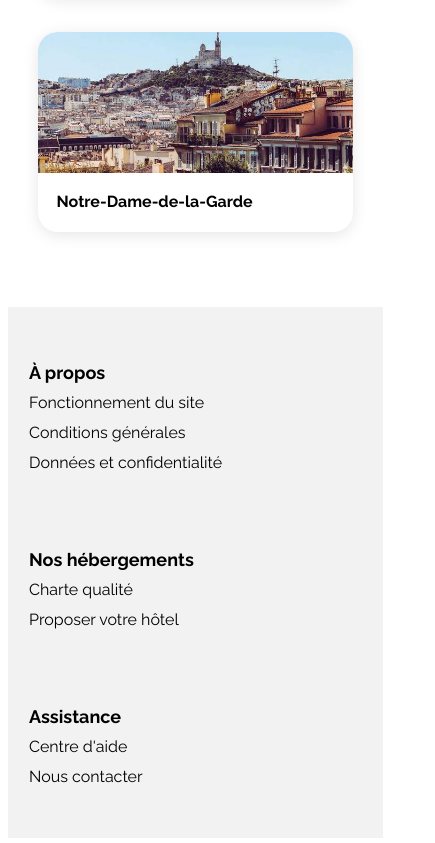
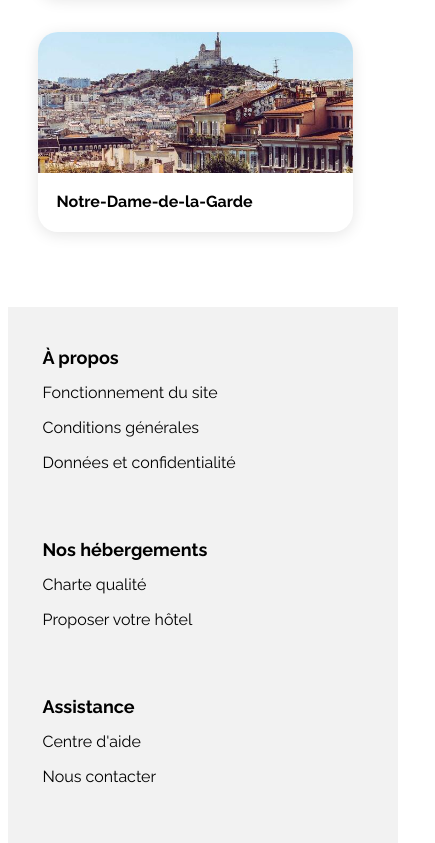
Before and after one commit to Sally-Glanowski/Booki, a plain HTML site: page index.html in a window 390 px wide. Shown: the part 3677-4520 px from the top of the page, 435 px wide, since content can reach past the window. Drawn offline with Linux system fonts and the light colour scheme.

Commit message:
correction erreur css et html footer

```diff
--- a/index.html
+++ b/index.html
@@ -20,8 +20,8 @@
                 <img class="logo-small" src="images/logo/Booki.png" alt="logo Booki, couleur bleu">
                     <nav>
                         <ul class="hebergement-ul">
-                            <li><a href="#ancre-hebergements">Hébergements</a></li>
-                            <li><a href="#activites-loisir">Activités</a></li>
+                            <li class="nav-liste"><a href="#ancre-hebergements">Hébergements</a></li>
+                            <li class="nav-liste"><a href="#activites-loisir">Activités</a></li>
                         </ul>
                     </nav>
         </header>
@@ -289,8 +289,8 @@
                         </article>
                     </a>
                </div>
-
-            </section>
+            </div>
+        </section>
 
         </main>
 
@@ -303,13 +303,15 @@
                     <img class="img-activities" src="./images/activites/vieux-port.jpg" alt="photo du vieux port de Marseille
                     beaucoup de bateaux et de voiliers face aux immeubles">
                     <h3 class="activities-name">Vieux Port</h3>
-                </div></a>
+                </a>
+            </div>
 
 
                 <div class="activities-container"><a href="#">
                     <img class="img-activities" src="./images/activites/fort-de-promegues.jpg" alt=" photo du fort au sommet des rochers">
                     <h3 class="activities-name">Fort de Pomegues</h3>
-                </div></a>
+                </a>
+            </div>
 
 
 
@@ -317,14 +319,16 @@
                     <img class="img-activities" src="./images/activites/parc-national-des-calanques.jpg" alt="photo du parc national des
                     calanques, vue sur les calanques et la mer">
                     <h3 class="activities-name">Parc National des Calanques</h3>
-                </div></a>
+                </a>
+            </div>
 
 
                 <div class="activities-container"><a href="#">
                     <img class="img-activities" src="./images/activites/notre-dame-de-la-garde.jpg" alt="photo de Notre-dame-de-la-garde
                     au sommet d'une montagne et surplombant la ville de marseille">
                     <h3 class="activities-name">Notre-Dame-de-la-Garde</h3>
-                </div></a>
+                </a>
+            </div>
 
             </article>
 
@@ -334,29 +338,29 @@
 
             <div class="pied-de-page">
                 <div class="container-liste-pdp">
-                    <ul class="ul-footer">
-                        <ol class="ol-title">À propos</li>
-                        <ol class="ol-footer">Fonctionnement du site</li>
-                        <ol class="ol-footer">Conditions générales</li>
-                        <ol class="ol-footer">Données et confidentialité</li>
-                    </ul>
+                    <ol class="liste-footer">
+                        <li class="strong-title">À propos</li>
+                        <li class="li-footer">Fonctionnement du site</li>
+                        <li class="li-footer">Conditions générales</li>
+                        <li class="li-footer">Données et confidentialité</li>
+                    </ol>
                 </div>
                 <div class="container-liste-pdp">
-                    <ul class="ul-footer">
-                        <ol class="ol-title">Nos hébergements</li>
-                        <ol class="ol-footer">Charte qualité</li>
-                        <ol class="ol-footer">Proposer votre hôtel</li>
-                    </ul>
+                    <ol class="liste-footer">
+                        <li class="strong-title">Nos hébergements</li>
+                        <li class="li-footer">Charte qualité</li>
+                        <li class="li-footer">Proposer votre hôtel</li>
+                    </ol>
                 </div>
                     <div class="container-liste-pdp">
-                        <ul class="ul-footer" >
-                            <ol class="ol-title">Assistance</li>
-                            <ol class="ol-footer">Centre d'aide</li>
-                            <ol class="ol-footer">Nous contacter</li>
-                        </ul>
+                        <ol class="liste-footer" >
+                            <li class="strong-title">Assistance</li>
+                            <li class="li-footer">Centre d'aide</li>
+                            <li class="li-footer">Nous contacter</li>
+                        </ol>
                     </div>
                 </div>
-            </div>
+
 
         </footer>
      </body>
--- a/style.css
+++ b/style.css
@@ -30,12 +30,7 @@ header{
     gap:69px;
 }
 
-#hebergement-li{
-    color: #0065FC;
-    width:70%;
-}
-
-li {
+.nav-liste {
     font-family: 'Raleway';
     font-style: normal;
     font-weight: 400;
@@ -594,18 +589,22 @@ footer{
     padding-top: 20px;
 }
 
+.container-liste-pdp li{
+    list-style-type: none;
+}
+
 .pied-de-page{
    display:flex;
    flex-direction: row;
 }
 
-.ul-footer{
+.liste-footer{
     display: flex;
     flex-direction: column;
     padding-left:20px;
 }
 
-.ol-title{
+.strong-title{
     padding:0px;
     font-family: 'Raleway';
     font-style: normal;
@@ -614,7 +613,7 @@ footer{
     line-height: 30px;
 }
 
-.ol-footer{
+.li-footer{
     font-size: 20px;
     text-align: left;
     padding:0px;
@@ -623,6 +622,12 @@ footer{
     font-weight: 400;
     font-size: 16px;
     line-height: 30px;
+}
+
+.pied-de-page ol
+.pied-de-page li {
+    text-decoration: none; /* Supprime l'effet de soulignement au survol */
+    cursor: default; /* Supprime le curseur de type "pointer" au survol */
 }
 
 
@@ -830,7 +835,7 @@ footer{
         margin:0 auto;
         display:flex;
         flex-direction: column;
-        align-items: left;
+        align-items:flex-start;
         width: 375px;
         padding: 0;
         height: auto;
@@ -1191,20 +1196,24 @@ footer{
     footer{
 
         display:flex;
+        align-items: flex-start;
         flex-direction: column;
         margin:50px 0px 0px 0px;
         width:100%;
         padding-bottom: 30px;
+        padding-left: 15px;
         height: auto;
     }
 
     .container-liste-pdp{
-        padding-top:35px;
-        padding-left:27px;
+        padding-top:20px;
+
     }
 
     .pied-de-page{
         display:flex;
         flex-direction: column;
     }
+
+
 }
```
